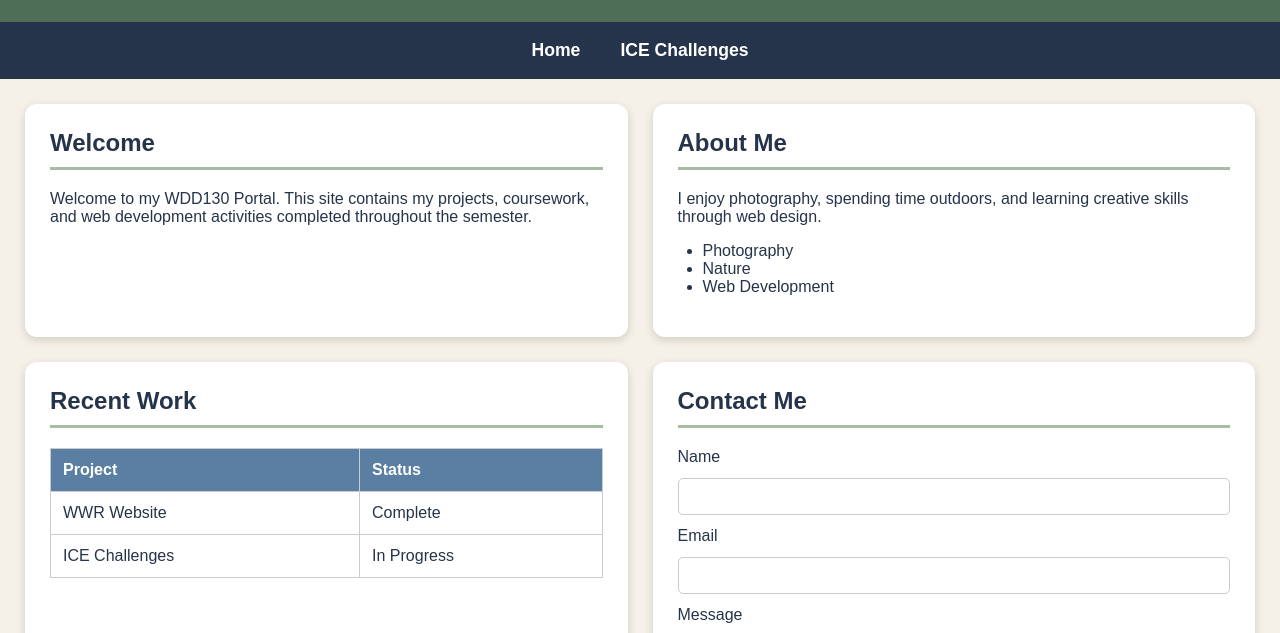
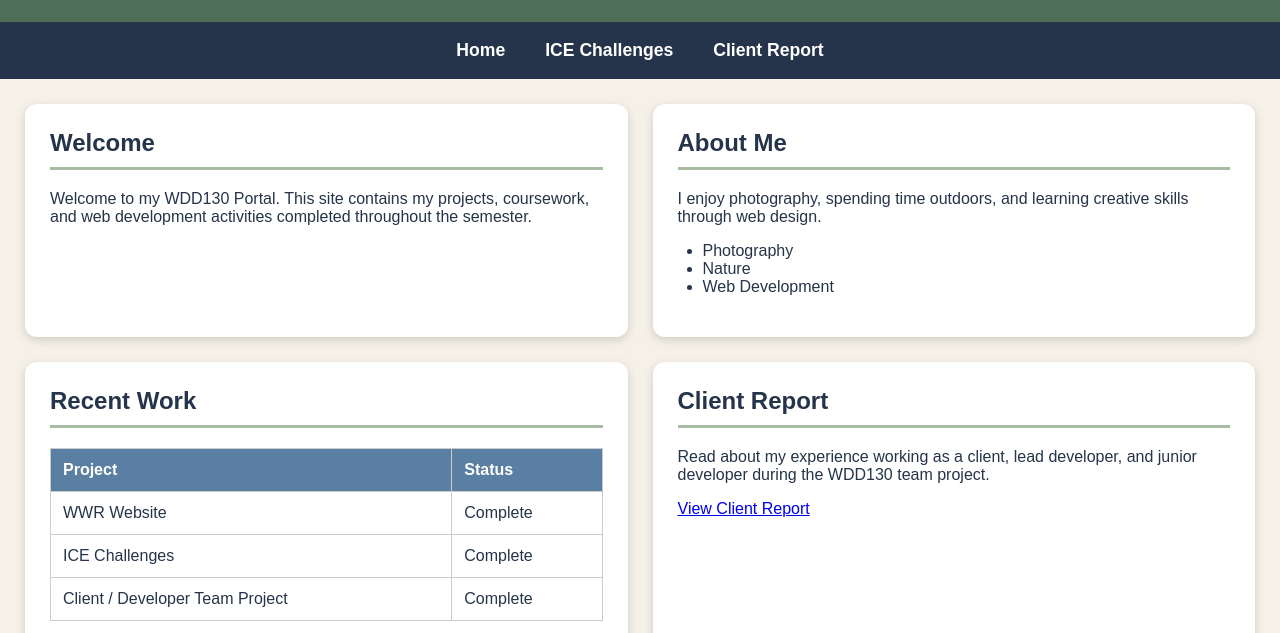
Before and after one commit to apolinartrishell7/wdd130, a plain HTML site: page index.html in a window 1280 px wide. Shown: the part 163-796 px from the top of the page. Drawn offline with Linux system fonts and the light colour scheme.

Commit message:
Update index.html

```diff
--- a/index.html
+++ b/index.html
@@ -12,6 +12,7 @@
 
     <link rel="stylesheet" href="styles.css">
 </head>
+
 <body>
 
 <header>
@@ -19,12 +20,11 @@
     <h1>My WDD130 Portal</h1>
 </header>
 
-
-   <nav>
-      <a href="index.html">Home</a>
+<nav>
+    <a href="index.html">Home</a>
     <a href="ice.html">ICE Challenges</a>
+    <a href="client_report.html">Client Report</a>
 </nav>
-
 
 <main>
 
@@ -69,9 +69,28 @@
 
             <tr>
                 <td>ICE Challenges</td>
-                <td>In Progress</td>
+                <td>Complete</td>
             </tr>
+
+            <tr>
+                <td>Client / Developer Team Project</td>
+                <td>Complete</td>
+            </tr>
+
         </table>
+    </section>
+
+    <section>
+        <h2>Client Report</h2>
+
+        <p>
+            Read about my experience working as a client, lead developer,
+            and junior developer during the WDD130 team project.
+        </p>
+
+        <p>
+            <a href="client_report.html">View Client Report</a>
+        </p>
     </section>
 
     <section>
```
